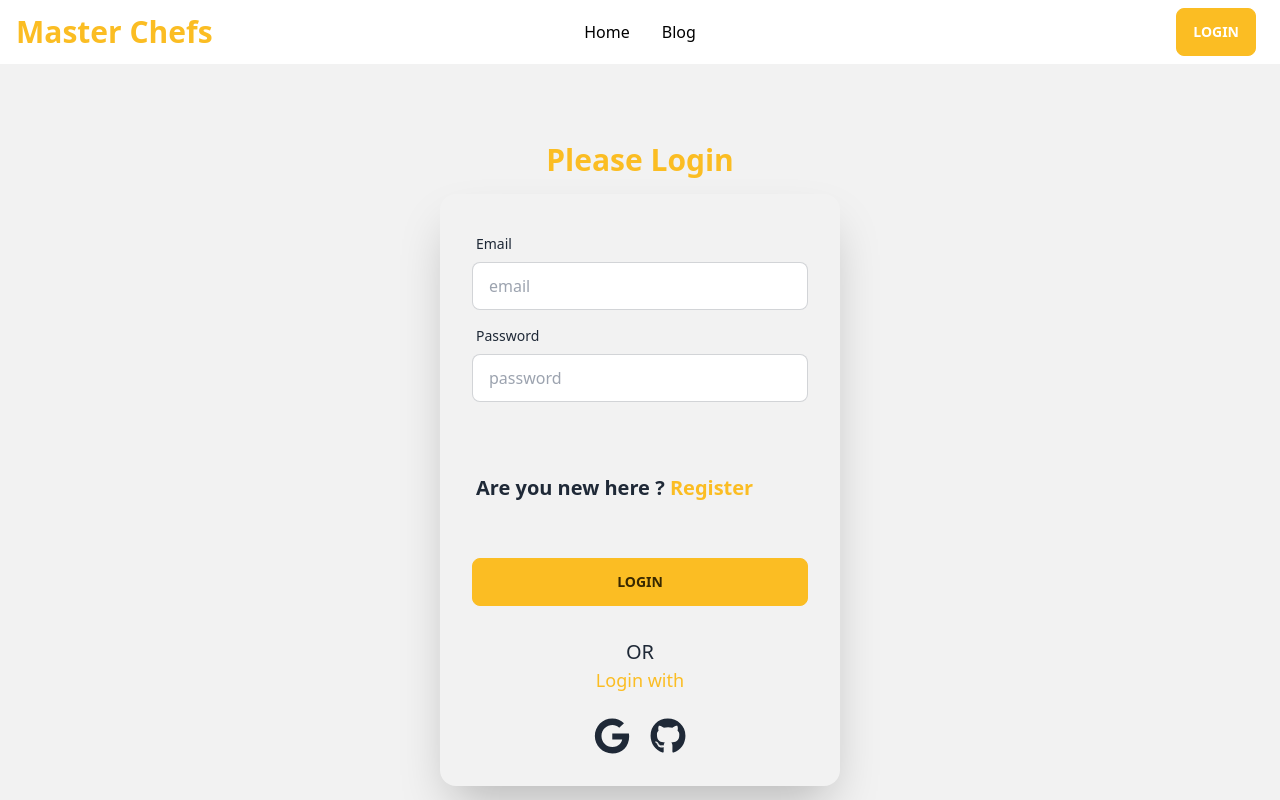
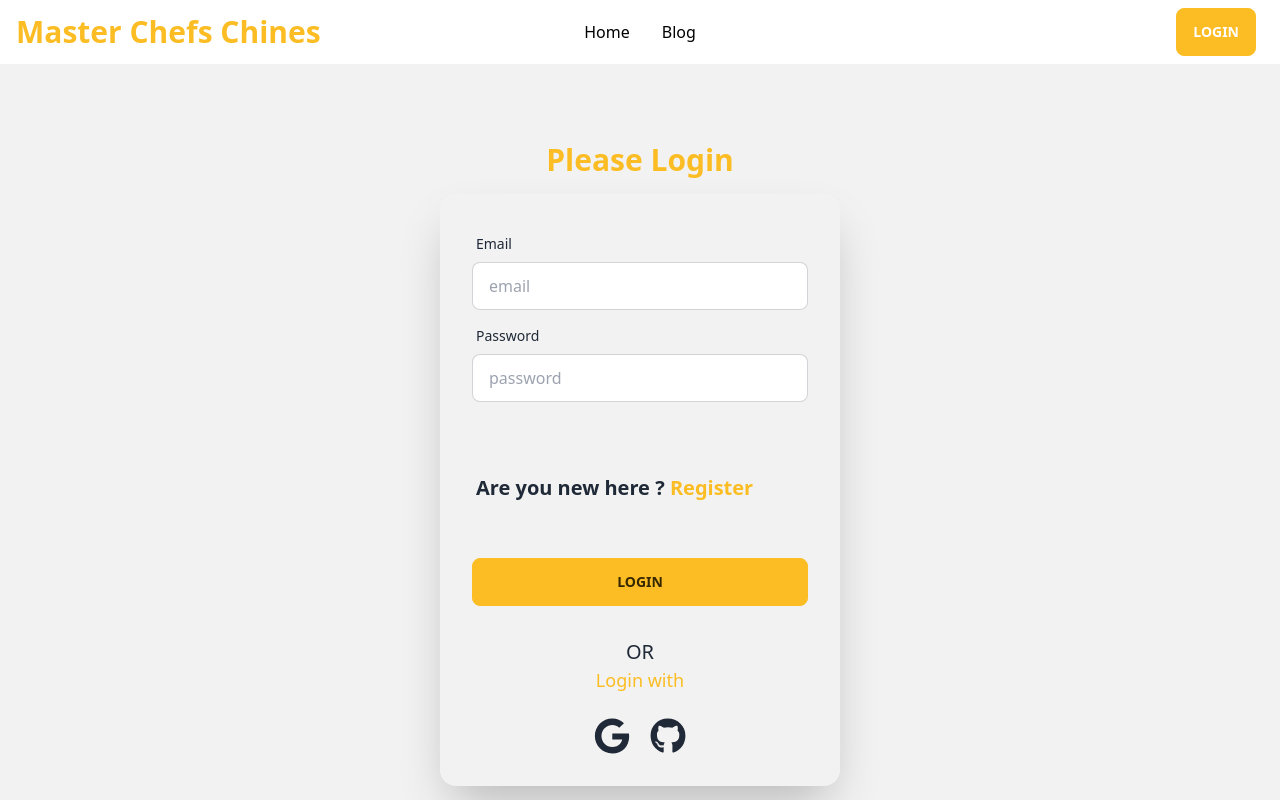
Before and after one commit to farukulWD/Master-Chefs-Client, a React (Vite) app: page /user/login in a window 1280 px wide. Shown: the top 800 px of the page. Built offline with nearby package versions, Linux system fonts and the light colour scheme; no server answers.

Commit message:
Title modified

```diff
--- a/index.html
+++ b/index.html
@@ -4,7 +4,7 @@
     <meta charset="UTF-8" />
 
     <meta name="viewport" content="width=device-width, initial-scale=1.0" />
-    <title>Master chefs</title>
+    <title>Master chefs Chinese</title>
   </head>
   <body>
     <div id="root"></div>
--- a/src/Component/Shared/Header.jsx
+++ b/src/Component/Shared/Header.jsx
@@ -17,7 +17,7 @@ const Header = () => {
           <div className="hero-overlay bg-opacity-60"></div>
           <div className="hero-content text-center text-neutral-content">
             <div className="max-w-md">
-              <h1 className="mb-5 text-3xl md:text-5xl font-bold">Recipes, Cooking Tips, and Food News</h1>
+              <h1 className="mb-5 text-3xl md:text-5xl font-bold">Chinese chefs and Recipes</h1>
               <p className="mb-5">
                 Provident cupiditate voluptatem et in. Quaerat fugiat ut
                 assumenda excepturi exercitationem quasi. In deleniti eaque aut
--- a/src/Component/Shared/NavigationBar.jsx
+++ b/src/Component/Shared/NavigationBar.jsx
@@ -81,7 +81,7 @@ const NavigationBar = () => {
             </ul>
           </div>
           <a className=" font-bold normal-case text-xl lg:text-3xl text-warning hidden md:block">
-            Master Chefs
+            Master Chefs Chines
           </a>
         </div>
         <div className="navbar-center hidden lg:flex">
```
